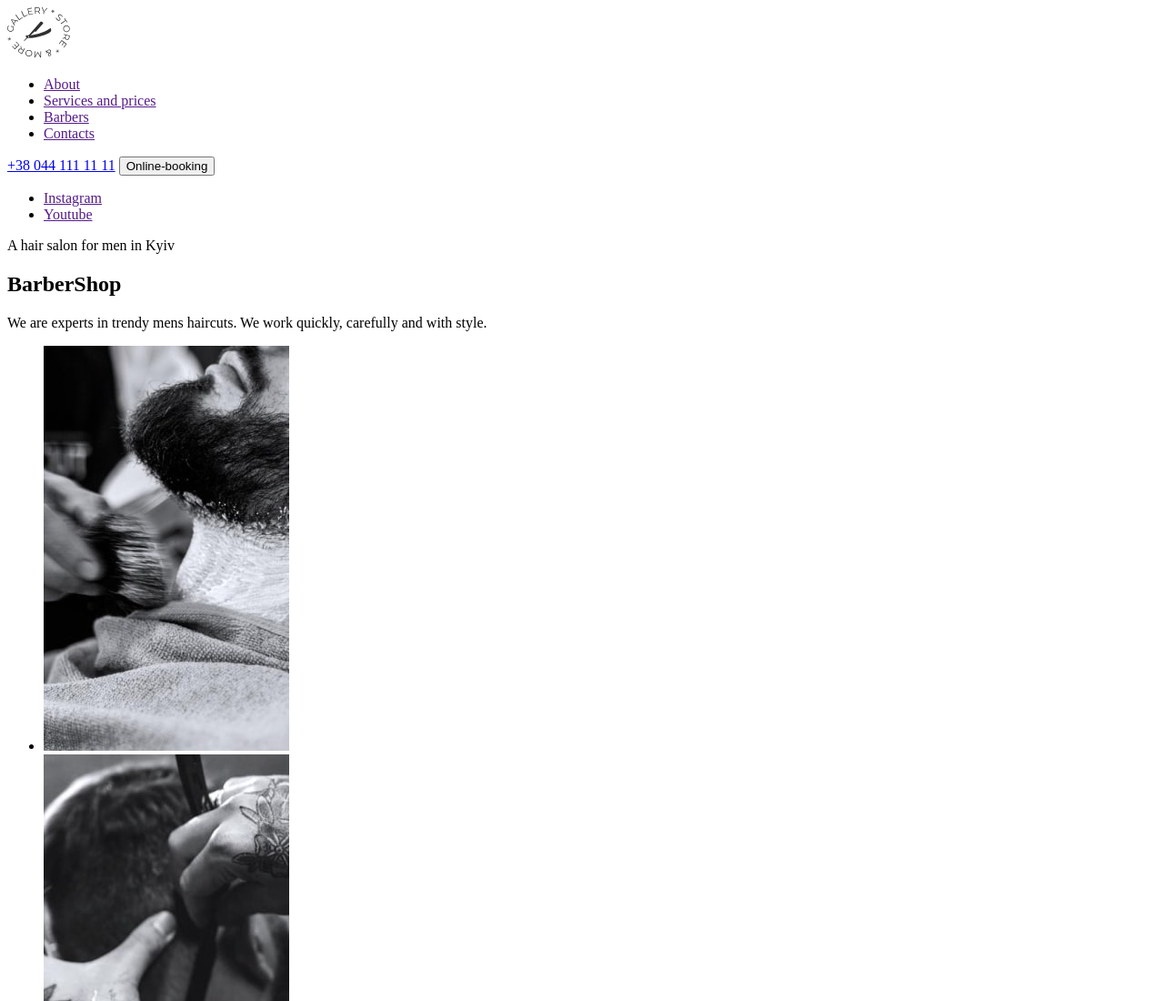
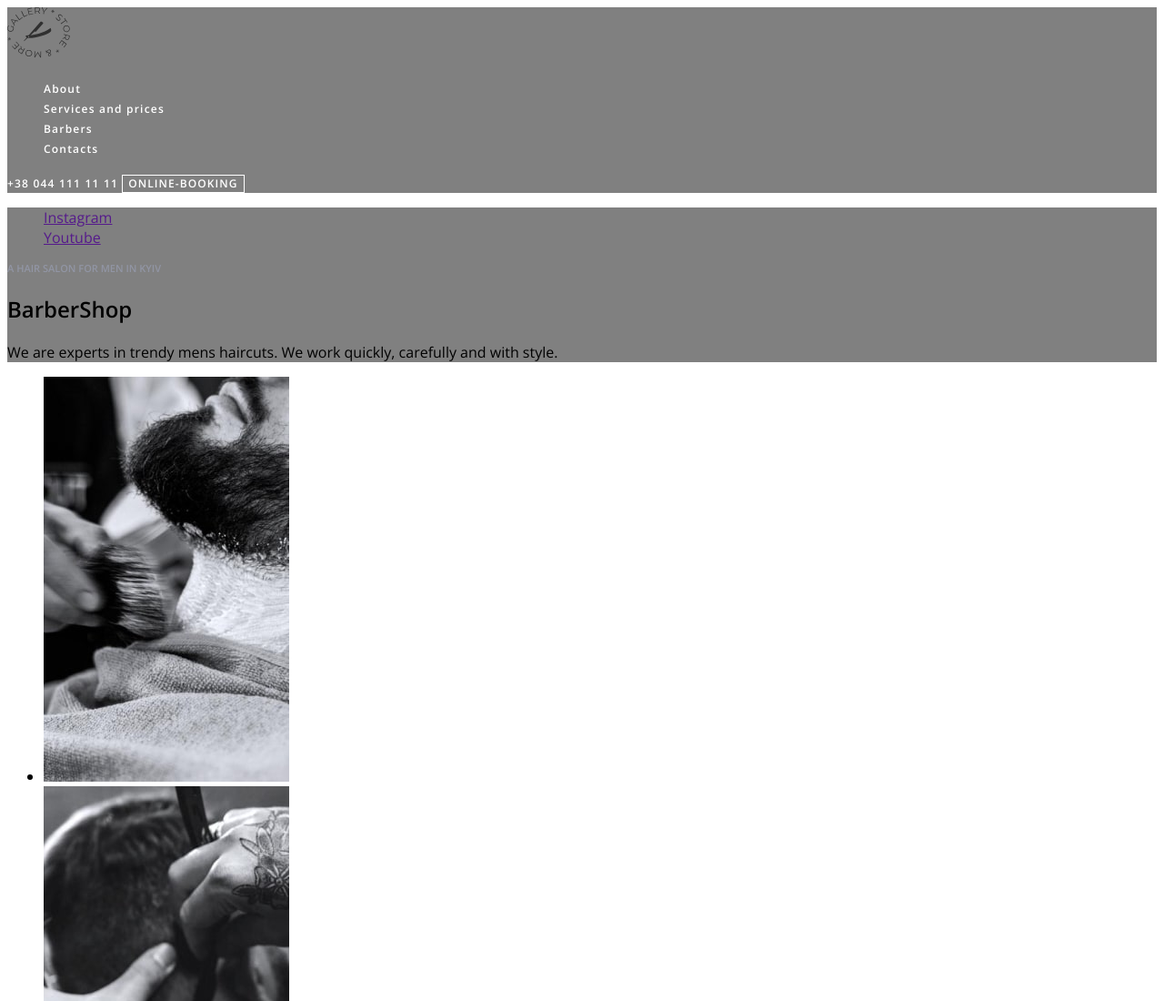
Before and after one commit to ArtemBielyi/barbershop, a plain HTML site: page index.html in a window 1280 px wide. Shown: the top 1100 px of the page at 91% size. Drawn offline with nearby package versions, Linux system fonts and the light colour scheme.

Commit message:
добавляє трохи класів та цсс

```diff
--- /dev/null
+++ b/css/style.css
@@ -0,0 +1,76 @@
+body {
+  font-family: "Open Sans", sans-serif;
+}
+.list {
+  list-style: none;
+}
+.link {
+  text-decoration: none;
+}
+/* -------------------------header------------------------- */
+.header {
+  background-color: gray;
+}
+
+.nav-link {
+  font-weight: 600;
+  font-size: 12px;
+  line-height: 1.33;
+  letter-spacing: 0.1em;
+  color: #ffffff;
+}
+
+.nav-link:hover,
+.nav-link:focus {
+  color: #ff6c00;
+}
+.header-tel {
+  font-weight: 600;
+  font-size: 12px;
+  line-height: 1.33;
+  letter-spacing: 0.1em;
+  text-transform: uppercase;
+
+  color: #ffffff;
+}
+.header-btn {
+  font-family: inherit;
+  font-weight: 600;
+  font-size: 12px;
+  line-height: 1.33;
+  letter-spacing: 0.09em;
+  text-transform: uppercase;
+  color: #ffffff;
+  cursor: pointer;
+  background-color: transparent;
+  border: 1px solid #ffffff;
+}
+.header-btn:hover,
+.header-btn:focus {
+  border-color: #ff6c00;
+}
+/* ----------------------------header----------------------- */
+/* ----------------------------hero---------------------- */
+.hero {
+  background-color: gray;
+}
+.hero-list {
+}
+.list {
+}
+.hero-list-item {
+}
+.hero-link {
+}
+.hero-text {
+  font-weight: 600;
+  font-size: 11px;
+  line-height: 1.36;
+  text-transform: uppercase;
+
+  color: rgba(157, 164, 189, 0.6);
+}
+.hero-title {
+}
+.hero-description {
+}
--- a/index.html
+++ b/index.html
@@ -5,35 +5,59 @@
     <meta http-equiv="X-UA-Compatible" content="IE=edge" />
     <meta name="viewport" content="width=device-width, initial-scale=1.0" />
     <title>BarberShop</title>
+    <link rel="preconnect" href="https://fonts.googleapis.com" />
+    <link rel="preconnect" href="https://fonts.gstatic.com" crossorigin />
+    <link
+      href="https://fonts.googleapis.com/css2?family=Open+Sans:wght@400;600&family=Raleway:wght@700&display=swap"
+      rel="stylesheet"
+    />
+    <link rel="stylesheet" href="./css/style.css" />
   </head>
   <body>
-    <header>
+    <header class="header">
       <nav>
         <a href=""> <img src="images/Logo.svg" alt="sitelogo" /> </a>
-        <ul>
-          <li><a href="">About</a></li>
-          <li><a href="">Services and prices</a></li>
-          <li><a href="">Barbers</a></li>
-          <li><a href="">Contacts</a></li>
+        <ul class="nav-list list">
+          <li class="nav-item"><a href="" class="nav-link link">About</a></li>
+          <li class="nav-item">
+            <a href="" class="nav-link link">Services and prices</a>
+          </li>
+          <li class="nav-item"><a href="" class="nav-link link">Barbers</a></li>
+          <li class="nav-item">
+            <a href="" class="nav-link link">Contacts</a>
+          </li>
         </ul>
       </nav>
-      <a href="tel:+380441111111">+38 044 111 11 11</a>
-      <button type="button">Online-booking</button>
+      <a href="tel:+380441111111" class="header-tel link">+38 044 111 11 11</a>
+      <button type="button" class="header-btn">Online-booking</button>
     </header>
     <main>
-      <section>
-        <ul>
-          <li>
-            <a href="" target="_blank" rel="noopener noreferrer">Instagram</a>
+      <!-- hero -->
+      <section class="hero">
+        <ul class="hero-list list">
+          <li class="hero-list-item">
+            <a
+              href=""
+              target="_blank"
+              rel="noopener noreferrer"
+              class="hero-link"
+              >Instagram</a
+            >
           </li>
-          <li>
-            <a href="" target="_blank" rel="noopener noreferrer">Youtube</a>
+          <li class="hero-list-item">
+            <a
+              href=""
+              target="_blank"
+              rel="noopener noreferrer"
+              class="hero-link"
+              >Youtube</a
+            >
           </li>
         </ul>
 
-        <p>A hair salon for men in Kyiv</p>
-        <h1>BarberShop</h1>
-        <p>
+        <p class="hero-text" >A hair salon for men in Kyiv</p>
+        <h1 class="hero-title" >BarberShop</h1>
+        <p class="hero-description">
           We are experts in trendy mens haircuts. We work quickly, carefully and
           with style.
         </p>
```
Also changed, not shown: styles/style.css (deleted).
